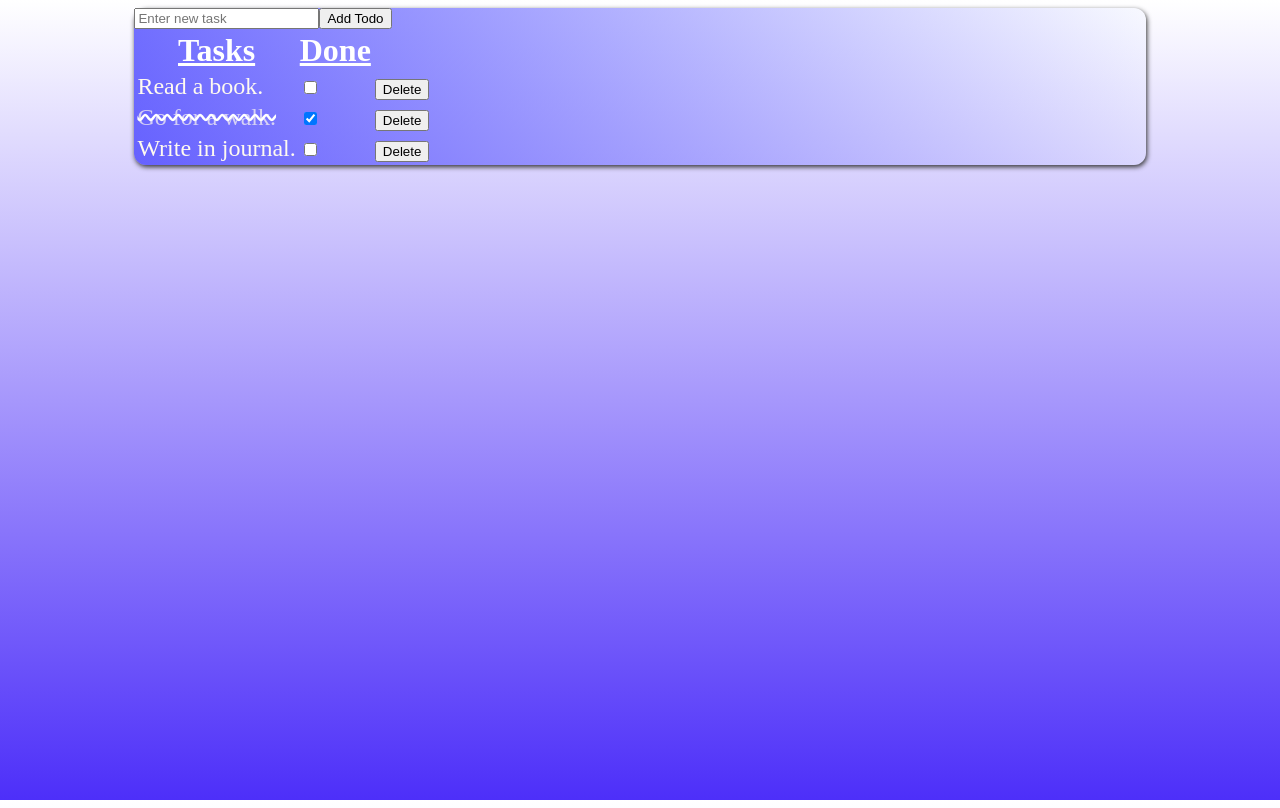
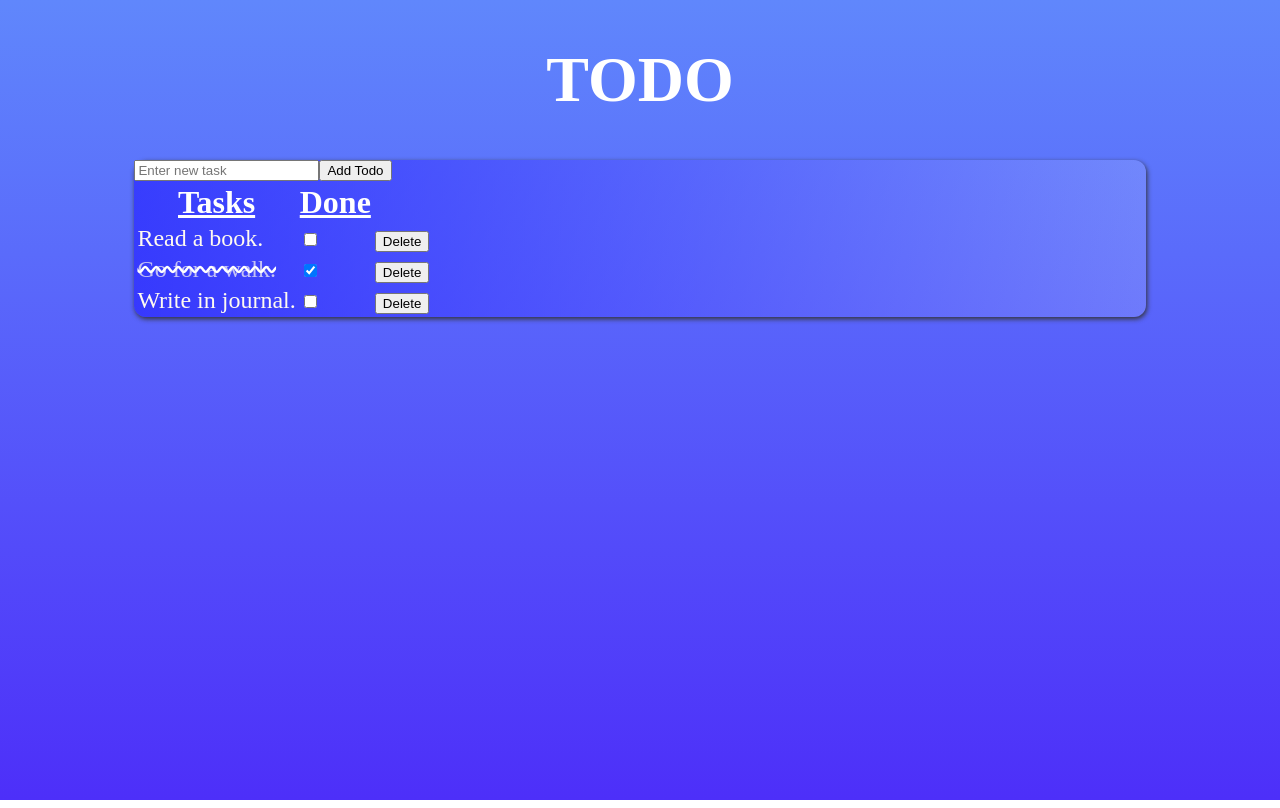
Before and after one commit to ZsoltEmber/diligent-react-ts2, a React (Vite) app: page / in a window 1280 px wide. Built offline with nearby package versions, Linux system fonts and the light colour scheme.

Commit message:
fix background height

```diff
--- a/src/App.tsx
+++ b/src/App.tsx
@@ -20,6 +20,7 @@ const App = () => {
 
     return (
         <>
+        <h1>TODO</h1>
             {todos && <div className="main-container">
                 <AddTodo todos={todos} setTodos={setTodos} />
                 <TodoTable todos={todos} onToggle={handleToggle} setTodos={setTodos} />
--- a/src/style/style.css
+++ b/src/style/style.css
@@ -1,10 +1,8 @@
-html, body {
+html {
     height: 100%;
+    background-image:linear-gradient(rgb(96, 135, 252), rgb(77, 47, 249));
 }
 
-body{
-    background-image:linear-gradient(rgb(255, 255, 255), rgb(77, 47, 249));
-}
 
 
 
@@ -16,6 +14,13 @@ body{
     box-shadow: 1px 2px 5px #333;
 }
 
+h1{
+    justify-self: center;
+    font-size: 8vh;
+    color: white;
+    font-family: cursive;
+
+}
 
 thead{
     color: white;
```
